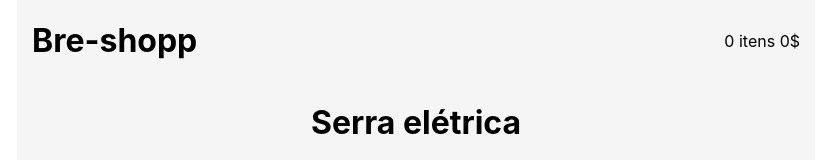
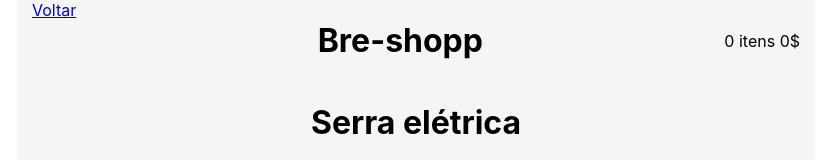
Before and after one commit to brenofreire/bre-shopp, a React (Create React App) app: page /product/1 in a window 1280 px wide. Shown: the top 160 px of the page, without its empty margins (224-1055 px from the left). Built offline with nearby package versions, Linux system fonts and the light colour scheme; grey boxes are pictures that could not be loaded.

Commit message:
implementa botão de voltar para verificar controle de estado global

```diff
--- a/src/components/Header/Header.tsx
+++ b/src/components/Header/Header.tsx
@@ -1,14 +1,25 @@
 import React, { useEffect } from 'react';
 import { observer } from "mobx-react-lite"
 import { useStores } from '../../stores/RootStore';
+import { Redirect } from 'react-router';
+import { Link } from 'react-router-dom';
 
-const Header: React.FC = () => {
+const Header: React.FC = props => {
     const { generalStore } = useStores();
 
     const { productsOnCart, cartValue } = generalStore;
 
+    const rendersBackBuck = () => {
+        if(window.location.pathname != '/') {
+            return <Link to='/'>Voltar</Link>
+        } else {
+            return null;
+        }
+    }
+
     return (
         <header style={{ display: 'flex', justifyContent: 'space-between' }}>
+            {rendersBackBuck()}
             <h1>Bre-shopp</h1>
             <span style={{ alignSelf: 'center' }}>
                 {productsOnCart} itens {' '}
```
